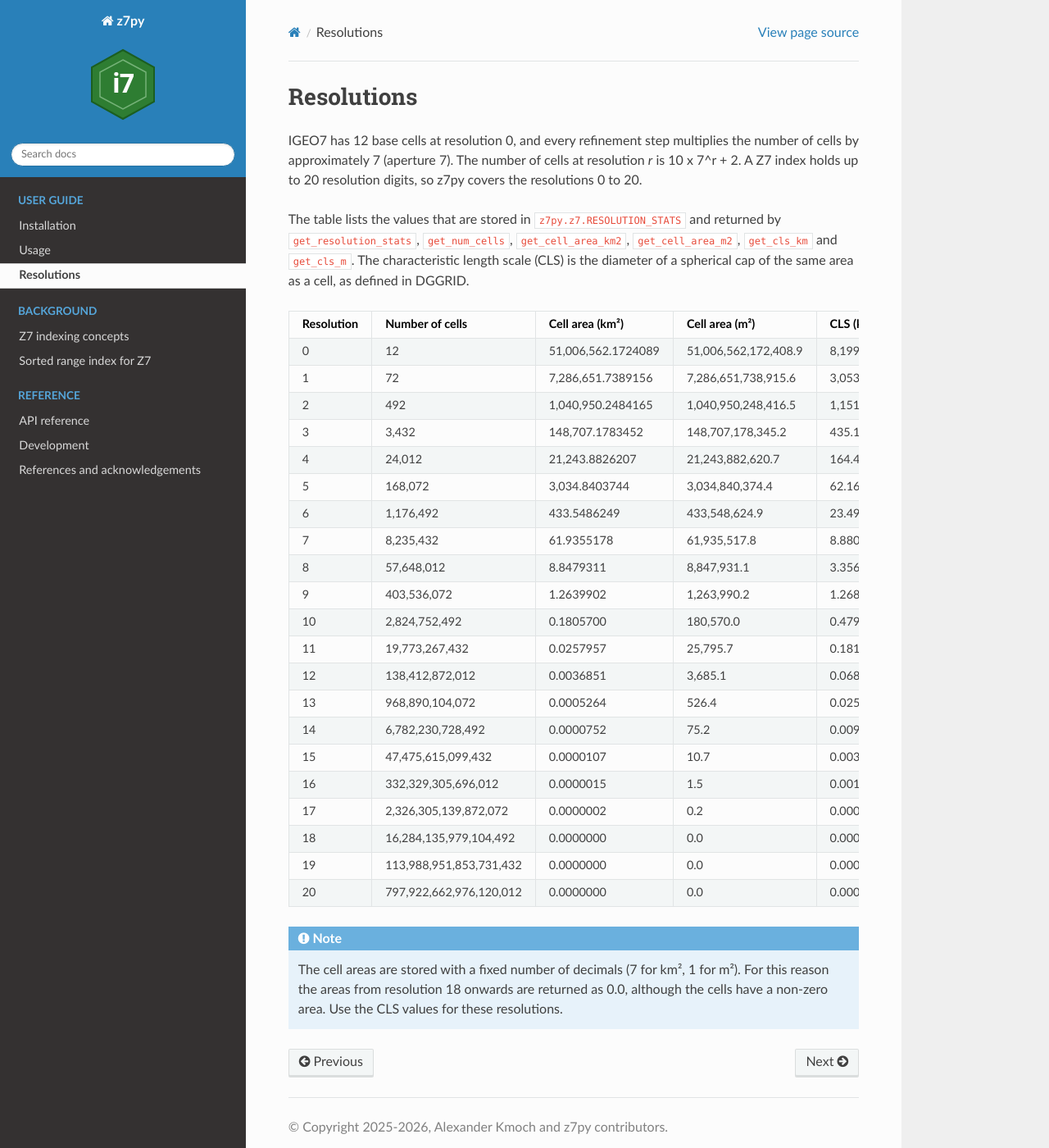
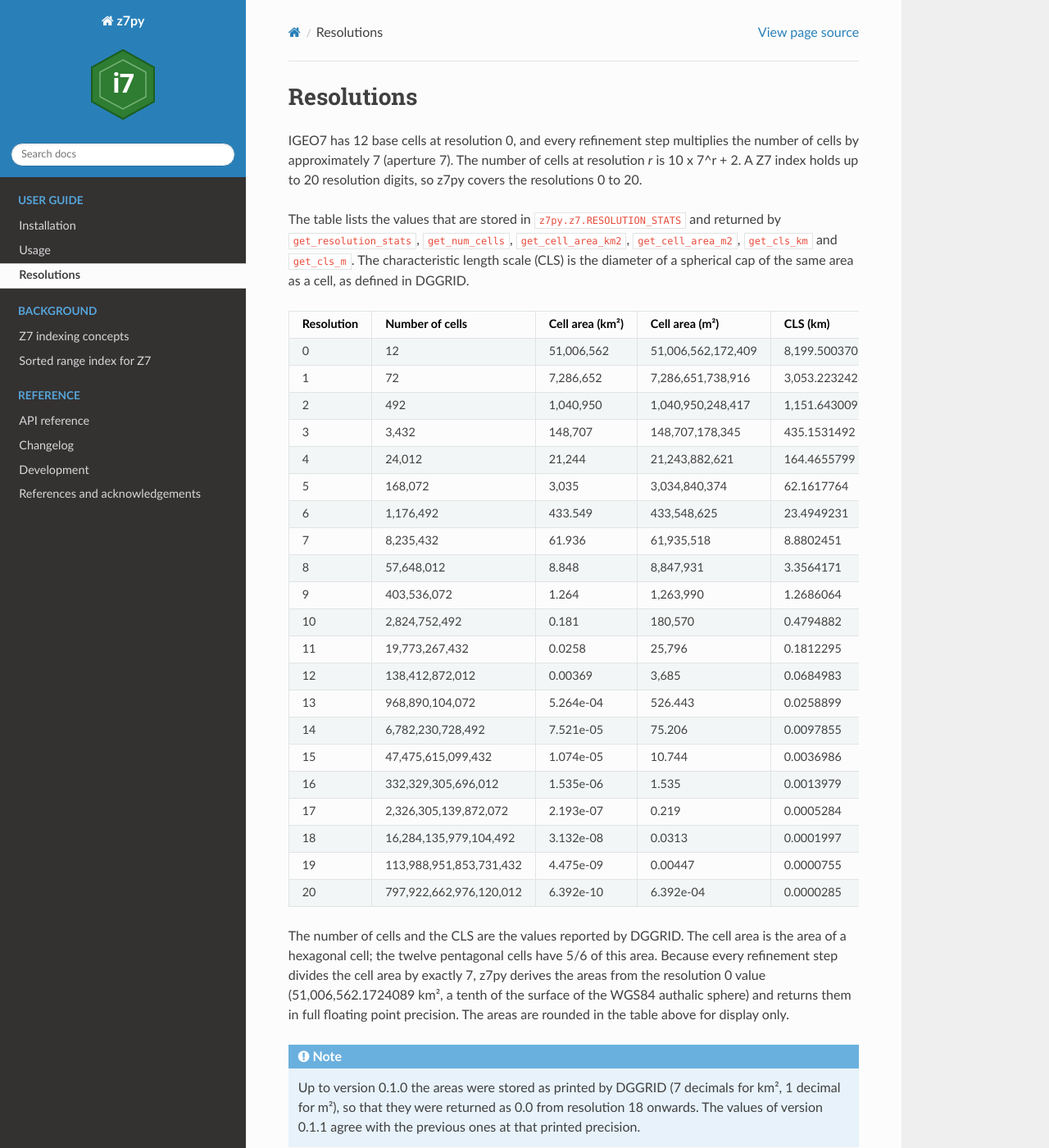
Before and after one commit to allixender/z7py, a Sphinx documentation site: the page built from docs/source/resolutions.md, in a window 1280 px wide and 1400 px high. Shown: the whole window at 82% size. Built offline with Sphinx 7.4.7 and the Read the Docs theme 3.1.0, drawn with Linux system fonts in a browser that asks for light colours.

Commit message:
towards a slightly more polished 0.1.1

```diff
--- a/docs/source/conf.py
+++ b/docs/source/conf.py
@@ -29,8 +29,6 @@ extensions = [
 myst_enable_extensions = ["dollarmath", "amsmath", "colon_fence"]
 myst_heading_anchors = 3
 
-# keep `cw0=_GBT_CW_0` in signatures instead of the full lookup-table repr
-autodoc_preserve_defaults = True
 autodoc_member_order = "bysource"
 
 intersphinx_mapping = {
--- a/docs/source/resolutions.md
+++ b/docs/source/resolutions.md
@@ -13,31 +13,39 @@ defined in DGGRID.
 
 | Resolution | Number of cells | Cell area (km²) | Cell area (m²) | CLS (km) | CLS (m) |
 |---:|---:|---:|---:|---:|---:|
-| 0 | 12 | 51,006,562.1724089 | 51,006,562,172,408.9 | 8,199.5003701 | 8,199,500.3701 |
-| 1 | 72 | 7,286,651.7389156 | 7,286,651,738,915.6 | 3,053.2232428 | 3,053,223.2428 |
-| 2 | 492 | 1,040,950.2484165 | 1,040,950,248,416.5 | 1,151.6430095 | 1,151,643.0095 |
-| 3 | 3,432 | 148,707.1783452 | 148,707,178,345.2 | 435.1531492 | 435,153.1492 |
-| 4 | 24,012 | 21,243.8826207 | 21,243,882,620.7 | 164.4655799 | 164,465.5799 |
-| 5 | 168,072 | 3,034.8403744 | 3,034,840,374.4 | 62.1617764 | 62,161.7764 |
-| 6 | 1,176,492 | 433.5486249 | 433,548,624.9 | 23.4949231 | 23,494.9231 |
-| 7 | 8,235,432 | 61.9355178 | 61,935,517.8 | 8.8802451 | 8,880.2451 |
-| 8 | 57,648,012 | 8.8479311 | 8,847,931.1 | 3.3564171 | 3,356.4171 |
-| 9 | 403,536,072 | 1.2639902 | 1,263,990.2 | 1.2686064 | 1,268.6064 |
-| 10 | 2,824,752,492 | 0.1805700 | 180,570.0 | 0.4794882 | 479.4882 |
-| 11 | 19,773,267,432 | 0.0257957 | 25,795.7 | 0.1812295 | 181.2295 |
-| 12 | 138,412,872,012 | 0.0036851 | 3,685.1 | 0.0684983 | 68.4983 |
-| 13 | 968,890,104,072 | 0.0005264 | 526.4 | 0.0258899 | 25.8899 |
-| 14 | 6,782,230,728,492 | 0.0000752 | 75.2 | 0.0097855 | 9.7855 |
-| 15 | 47,475,615,099,432 | 0.0000107 | 10.7 | 0.0036986 | 3.6986 |
-| 16 | 332,329,305,696,012 | 0.0000015 | 1.5 | 0.0013979 | 1.3979 |
-| 17 | 2,326,305,139,872,072 | 0.0000002 | 0.2 | 0.0005284 | 0.5284 |
-| 18 | 16,284,135,979,104,492 | 0.0000000 | 0.0 | 0.0001997 | 0.1997 |
-| 19 | 113,988,951,853,731,432 | 0.0000000 | 0.0 | 0.0000755 | 0.0755 |
-| 20 | 797,922,662,976,120,012 | 0.0000000 | 0.0 | 0.0000285 | 0.0285 |
+| 0 | 12 | 51,006,562 | 51,006,562,172,409 | 8,199.5003701 | 8,199,500.3701 |
+| 1 | 72 | 7,286,652 | 7,286,651,738,916 | 3,053.2232428 | 3,053,223.2428 |
+| 2 | 492 | 1,040,950 | 1,040,950,248,417 | 1,151.6430095 | 1,151,643.0095 |
+| 3 | 3,432 | 148,707 | 148,707,178,345 | 435.1531492 | 435,153.1492 |
+| 4 | 24,012 | 21,244 | 21,243,882,621 | 164.4655799 | 164,465.5799 |
+| 5 | 168,072 | 3,035 | 3,034,840,374 | 62.1617764 | 62,161.7764 |
+| 6 | 1,176,492 | 433.549 | 433,548,625 | 23.4949231 | 23,494.9231 |
+| 7 | 8,235,432 | 61.936 | 61,935,518 | 8.8802451 | 8,880.2451 |
+| 8 | 57,648,012 | 8.848 | 8,847,931 | 3.3564171 | 3,356.4171 |
+| 9 | 403,536,072 | 1.264 | 1,263,990 | 1.2686064 | 1,268.6064 |
+| 10 | 2,824,752,492 | 0.181 | 180,570 | 0.4794882 | 479.4882 |
+| 11 | 19,773,267,432 | 0.0258 | 25,796 | 0.1812295 | 181.2295 |
+| 12 | 138,412,872,012 | 0.00369 | 3,685 | 0.0684983 | 68.4983 |
+| 13 | 968,890,104,072 | 5.264e-04 | 526.443 | 0.0258899 | 25.8899 |
+| 14 | 6,782,230,728,492 | 7.521e-05 | 75.206 | 0.0097855 | 9.7855 |
+| 15 | 47,475,615,099,432 | 1.074e-05 | 10.744 | 0.0036986 | 3.6986 |
+| 16 | 332,329,305,696,012 | 1.535e-06 | 1.535 | 0.0013979 | 1.3979 |
+| 17 | 2,326,305,139,872,072 | 2.193e-07 | 0.219 | 0.0005284 | 0.5284 |
+| 18 | 16,284,135,979,104,492 | 3.132e-08 | 0.0313 | 0.0001997 | 0.1997 |
+| 19 | 113,988,951,853,731,432 | 4.475e-09 | 0.00447 | 0.0000755 | 0.0755 |
+| 20 | 797,922,662,976,120,012 | 6.392e-10 | 6.392e-04 | 0.0000285 | 0.0285 |
+
+The number of cells and the CLS are the values reported by DGGRID. The cell
+area is the area of a hexagonal cell; the twelve pentagonal cells have 5/6 of
+this area. Because every refinement step divides the cell area by exactly 7,
+z7py derives the areas from the resolution 0 value (51,006,562.1724089 km², a
+tenth of the surface of the WGS84 authalic sphere) and returns them in full
+floating point precision. The areas are rounded in the table above for
+display only.
 
 :::{note}
-The cell areas are stored with a fixed number of decimals (7 for km², 1 for
-m²). For this reason the areas from resolution 18 onwards are returned as 0.0,
-although the cells have a non-zero area. Use the CLS values for these
-resolutions.
+Up to version 0.1.0 the areas were stored as printed by DGGRID (7 decimals for
+km², 1 decimal for m²), so that they were returned as 0.0 from resolution 18
+onwards. The values of version 0.1.1 agree with the previous ones at that
+printed precision.
 :::
--- a/pixi.toml
+++ b/pixi.toml
@@ -3,7 +3,7 @@ name = "z7py"
 authors = ["Alexander Kmoch <alexander.kmoch@ut.ee>"]
 channels = ["conda-forge"]
 platforms = ["osx-arm64", "linux-64", "win-64", "osx-64"]
-version = "0.1.0"
+version = "0.1.1"
 
 [tasks]
 test = "pytest -q"
--- a/recipe.yaml
+++ b/recipe.yaml
@@ -13,7 +13,7 @@ schema_version: 1
 
 context:
   name: z7py
-  version: "0.1.0"
+  version: "0.1.1"
 
 package:
   name: ${{ name }}
--- a/z7py/__init__.py
+++ b/z7py/__init__.py
@@ -5,7 +5,7 @@ parent/child navigation and monotonic range arithmetic. Pure NumPy/Numba:
 no DGGRID binary and no geospatial stack required.
 """
 
-__version__ = "0.1.0"
+__version__ = "0.1.1"
 
 from .z7 import (
     # Resolution stats
@@ -40,6 +40,7 @@ from .z7 import (
     get_digits,
     get_resolution,
     get_parent,
+    get_parent_at,
     # Neighbour tables / helpers
     get_base_cell_neighbours,
     get_base_cell_neighbour,
```
Also changed, not shown: docs/source/api.md (+3 -7 lines), docs/source/changelog.md (added, +26 -0 lines), docs/source/development.md (+15 -0 lines), docs/source/index.md (+1 -0 lines), docs/source/usage.md (+4 -3 lines), 6 other files.
